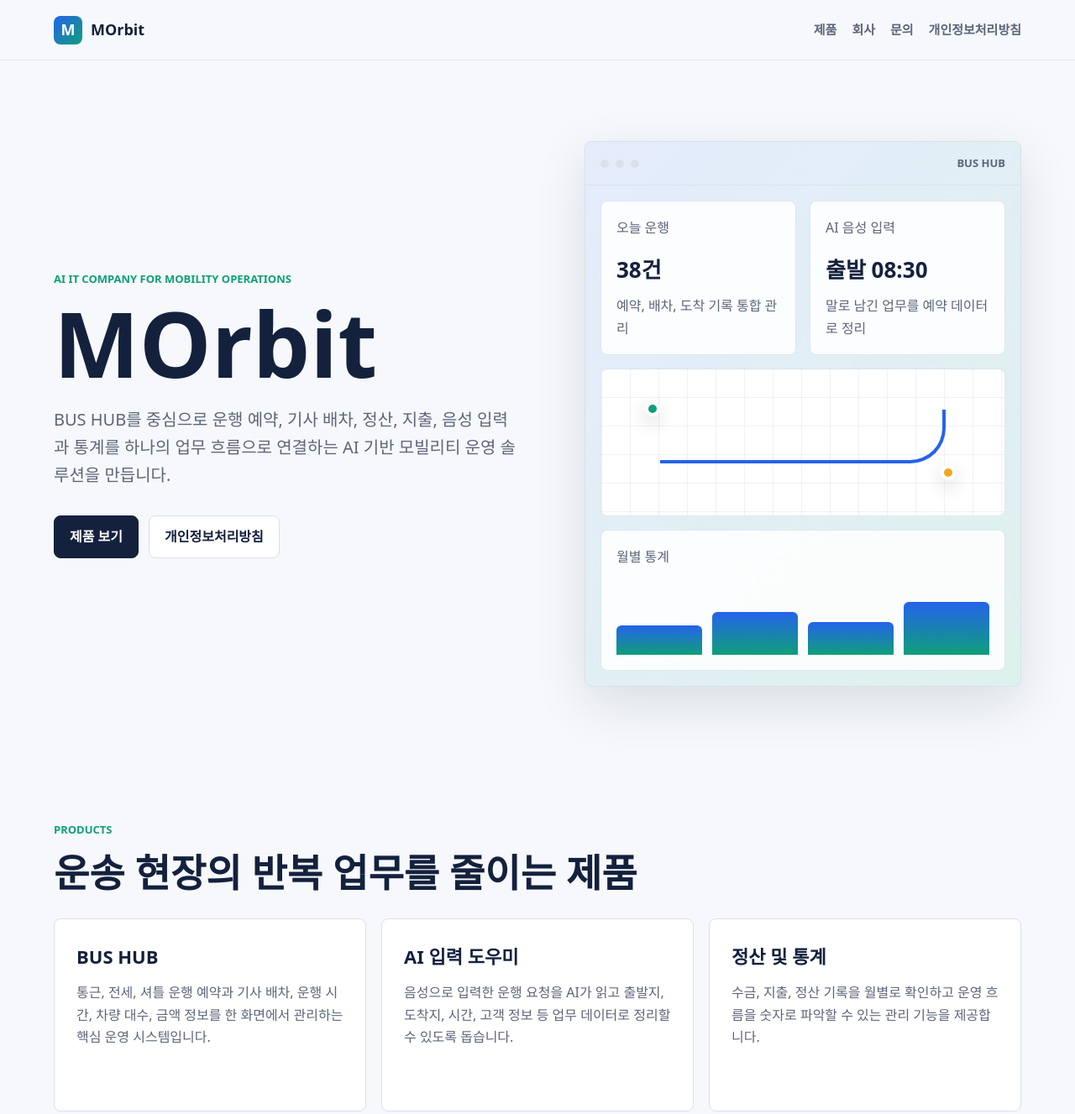
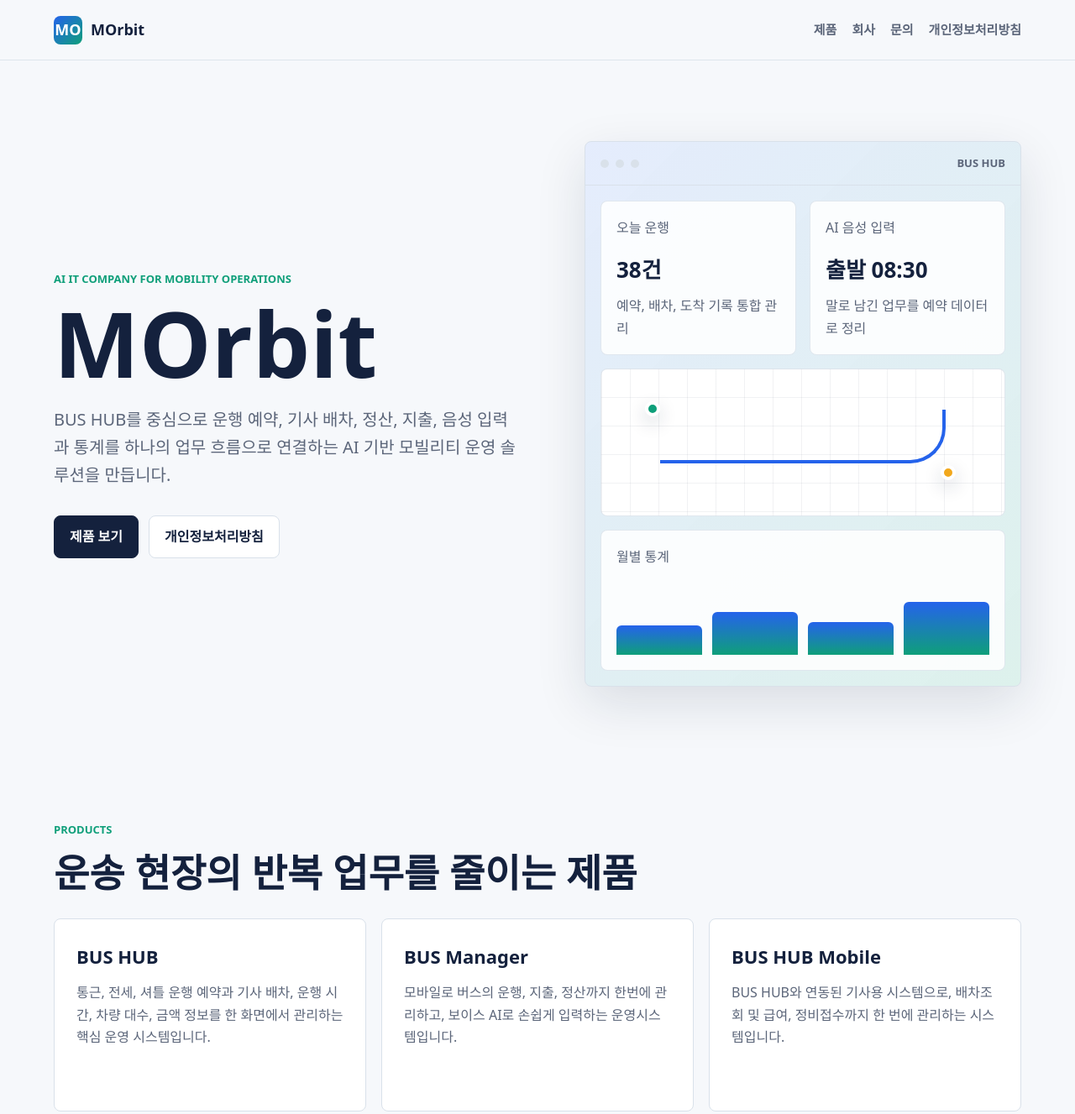
Before and after one commit to Planet-Us/morbit-homepage, a plain HTML site: page index.html in a window 1280 px wide. Shown: the top 1327 px of the page at 84% size. Drawn offline with Linux system fonts and the light colour scheme.

Commit message:
Product 고침

```diff
--- a/index.html
+++ b/index.html
@@ -13,7 +13,7 @@
   <body>
     <header class="site-header">
       <a class="brand" href="./" aria-label="MOrbit 홈">
-        <span class="brand-mark">M</span>
+        <span class="brand-mark">MO</span>
         <span>MOrbit</span>
       </a>
       <nav class="nav-links" aria-label="주요 메뉴">
@@ -89,17 +89,15 @@
             </p>
           </article>
           <article class="feature-card">
-            <h3>AI 입력 도우미</h3>
+            <h3>BUS Manager</h3>
             <p>
-              음성으로 입력한 운행 요청을 AI가 읽고 출발지, 도착지, 시간, 고객 정보 등
-              업무 데이터로 정리할 수 있도록 돕습니다.
+              모바일로 버스의 운행, 지출, 정산까지 한번에 관리하고, 보이스 AI로 손쉽게 입력하는 운영시스템입니다.
             </p>
           </article>
           <article class="feature-card">
-            <h3>정산 및 통계</h3>
+            <h3>BUS HUB Mobile</h3>
             <p>
-              수금, 지출, 정산 기록을 월별로 확인하고 운영 흐름을 숫자로 파악할 수 있는
-              관리 기능을 제공합니다.
+              BUS HUB와 연동된 기사용 시스템으로, 배차조회 및 급여, 정비접수까지 한 번에 관리하는 시스템입니다.
             </p>
           </article>
         </div>
```
